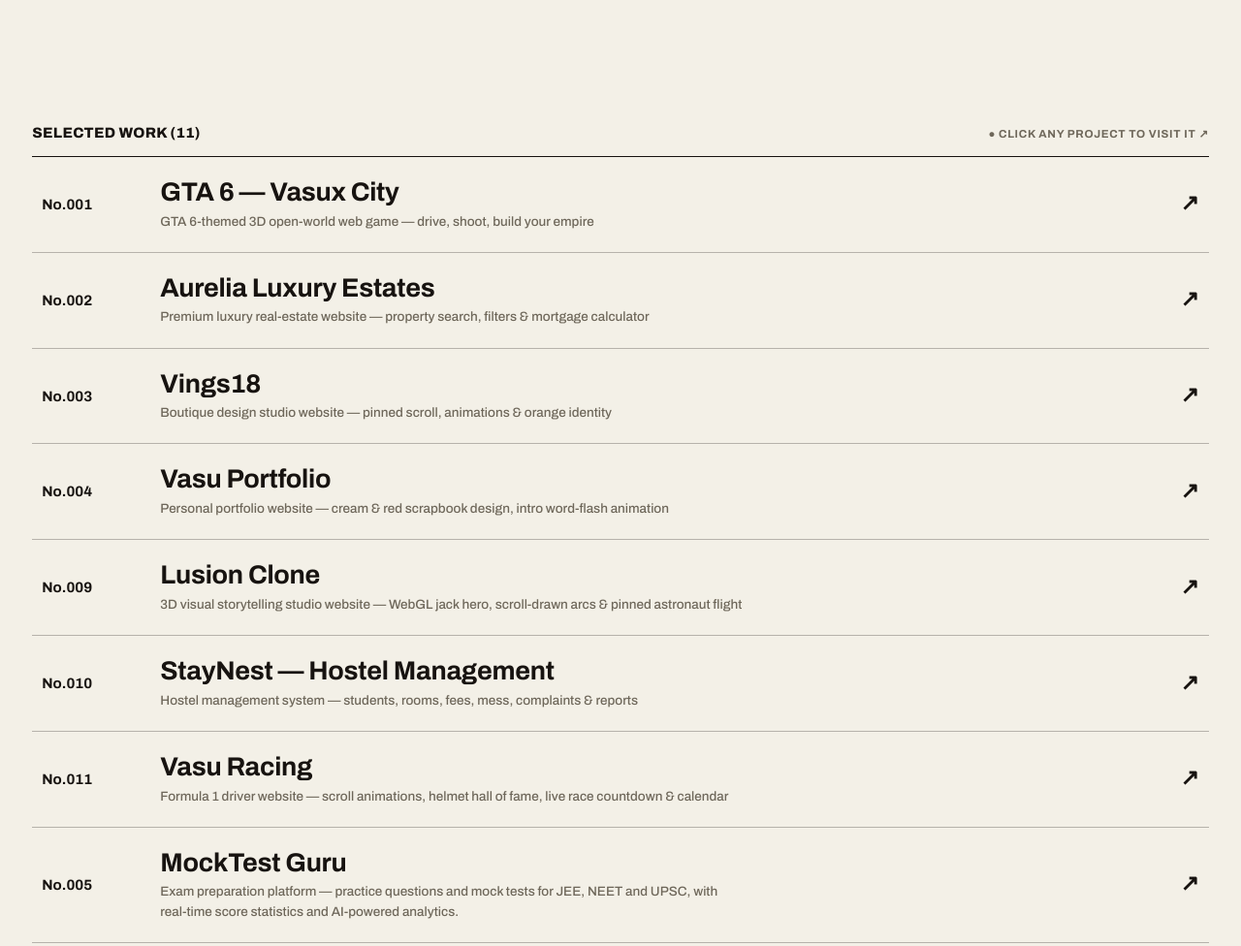
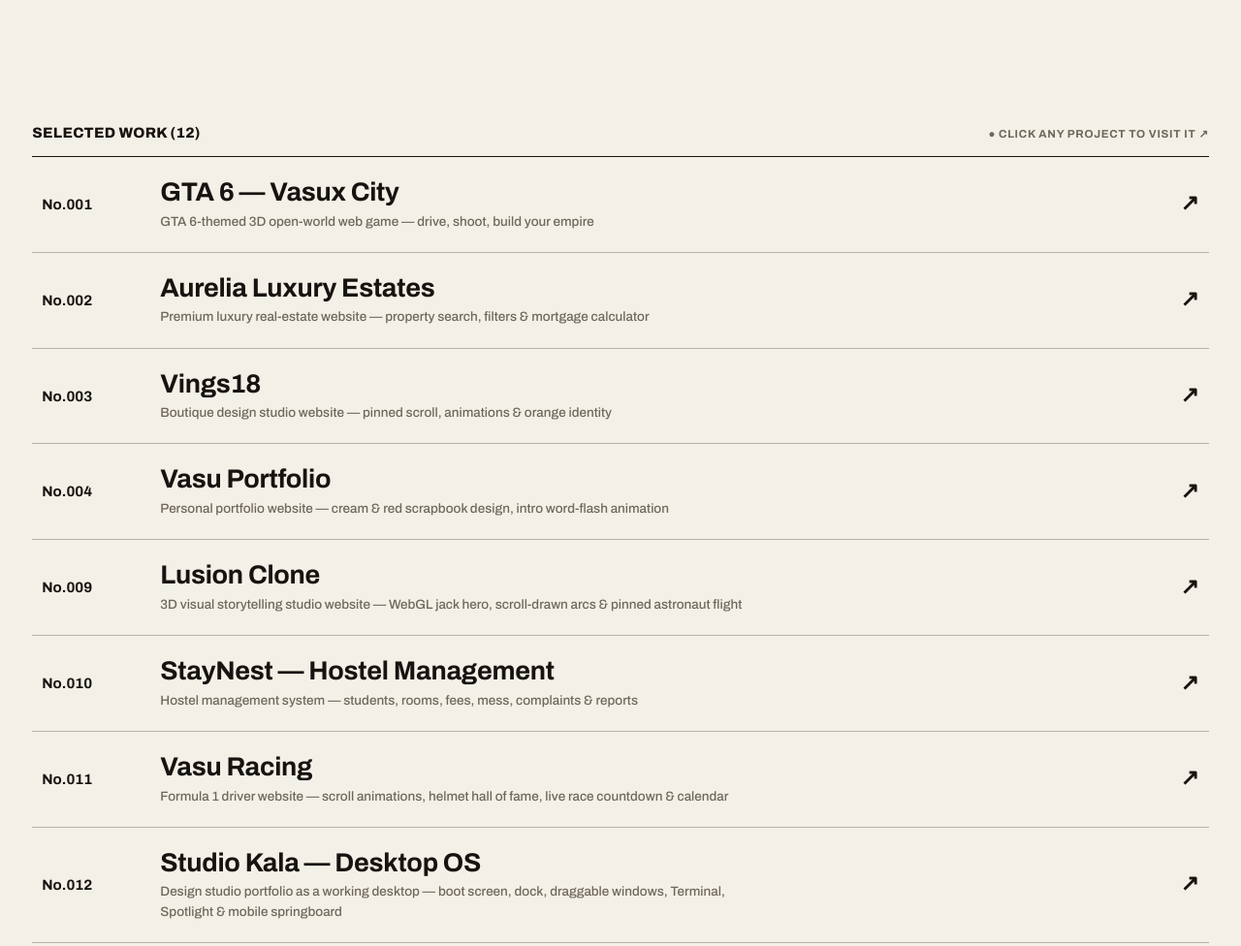
Before and after one commit to vasuu-ai99/daily-websites, a plain HTML site: page vasux-portfolio/index.html in a window 1280 px wide. Shown: the part 3040-4016 px from the top of the page at 97% size. Drawn offline with Linux system fonts and the light colour scheme.

Commit message:
Add Studio Kala to main portfolio Selected Work (12 projects)

```diff
--- a/vasux-portfolio/index.html
+++ b/vasux-portfolio/index.html
@@ -144,7 +144,7 @@
   <!-- SELECTED WORK -->
   <section class="work wrap" id="work">
     <div class="work-head rv">
-      <span class="t">Selected Work (11)</span>
+      <span class="t">Selected Work (12)</span>
       <span class="hint">● Click any project to visit it ↗</span>
     </div>
 
@@ -181,6 +181,11 @@
     <a class="wrow rv" href="https://vasu-racing-vasuxpareek24s-projects.vercel.app" target="_blank" rel="noopener" data-img="assets/img/preview-vasuracing.jpg">
       <span class="no">No.011</span>
       <span><span class="nm">Vasu Racing</span><span class="cat">Formula 1 driver website — scroll animations, helmet hall of fame, live race countdown &amp; calendar</span></span>
+      <span class="arr">↗</span>
+    </a>
+    <a class="wrow rv" href="https://studio-kala-desktop-vasuxpareek24s-projects.vercel.app" target="_blank" rel="noopener" data-img="assets/img/preview-studiokala.jpg">
+      <span class="no">No.012</span>
+      <span><span class="nm">Studio Kala — Desktop OS</span><span class="cat">Design studio portfolio as a working desktop — boot screen, dock, draggable windows, Terminal, Spotlight &amp; mobile springboard</span></span>
       <span class="arr">↗</span>
     </a>
     <a class="wrow rv" href="https://www.mocktest.guru" target="_blank" rel="noopener" data-img="assets/img/preview-mocktest.jpg">
```
